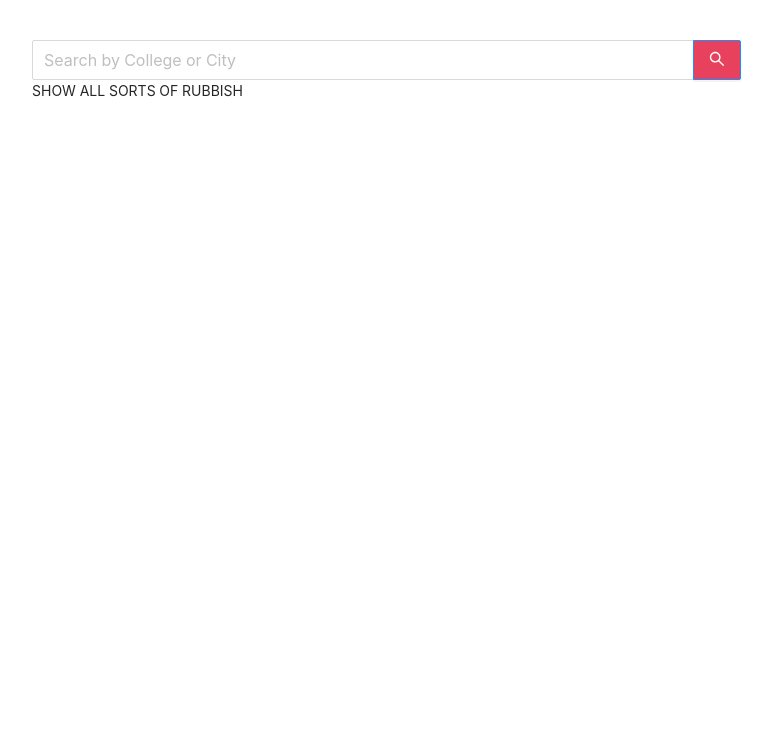
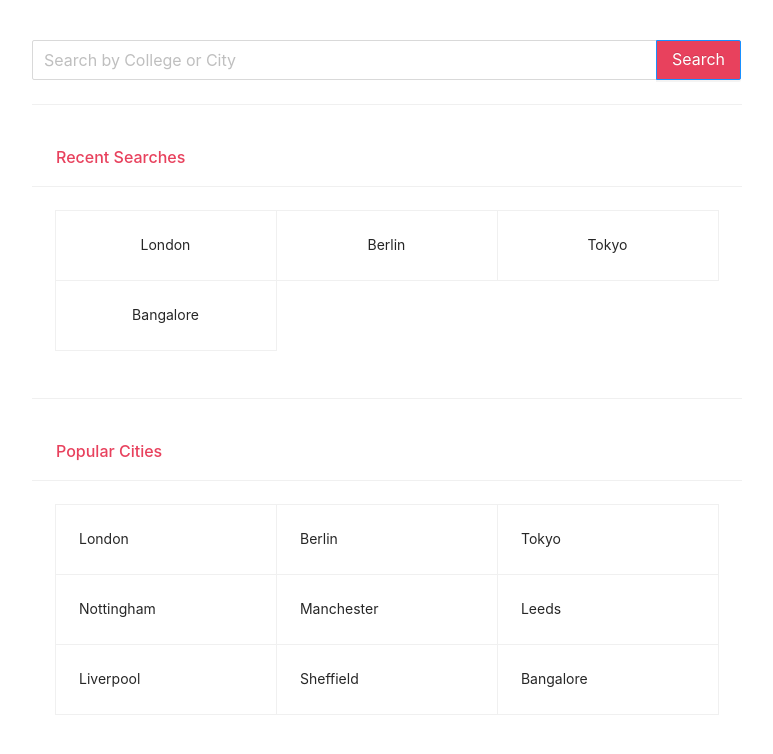
Before and after one commit to daksh-sagar/react-autocomplete, a React (Create React App) app: page / in a window 1280 px wide. Shown: the top 754 px of the page, without its empty margins (253-1026 px from the left). Built offline with nearby package versions, Linux system fonts and the light colour scheme.

Commit message:
Show default suggestions

```diff
--- a/src/App.css
+++ b/src/App.css
@@ -22,3 +22,7 @@
 .ant-btn.ant-btn-primary.ant-btn-lg.ant-input-search-button {
   background-color: #e8415d;
 }
+
+.ant-card-contain-grid:not(.ant-card-loading) .ant-card-body {
+  padding: 24px;
+}
--- a/src/components/Loading.jsx
+++ b/src/components/Loading.jsx
@@ -15,7 +15,7 @@ const Loading = ({ showTip, searchTermLength }) => {
         showTip && (
           <div>
             Please type {3 - searchTermLength} more{' '}
-            {searchTermLength === 2 ? 'letter' : 'letters'} to get sugegstions{' '}
+            {searchTermLength === 2 ? 'letter' : 'letters'} to get suggestions{' '}
           </div>
         )
       }
--- a/src/components/Search.jsx
+++ b/src/components/Search.jsx
@@ -2,6 +2,7 @@ import React, { useState, useEffect } from 'react'
 import { Input, List, Avatar, Typography } from 'antd'
 import axios from 'axios'
 import Loading from './Loading'
+import Suggestions from './Suggestions'
 
 const { Search } = Input
 const { Text } = Typography
@@ -81,6 +82,7 @@ const SearchComponent = () => {
 
       return () => request.cancel()
     }
+    // eslint-disable-next-line react-hooks/exhaustive-deps
   }, [state.requestCount])
 
   return (
@@ -88,12 +90,12 @@ const SearchComponent = () => {
       <Search
         placeholder='Search by College or City'
         onChange={handleInput}
-        enterButton
+        enterButton='Search'
         size='large'
       />
       <div>
         {state.show === 'neither' ? (
-          <div>SHOW ALL SORTS OF RUBBISH</div>
+          <Suggestions />
         ) : state.show === 'loading' ? (
           <Loading
             showTip={showTip}
--- /dev/null
+++ b/src/components/Suggestions.jsx
@@ -0,0 +1,43 @@
+import { Divider, Card } from 'antd'
+import React from 'react'
+
+const gridStyle = {
+  textAlign: 'center',
+  //   marginBottom: '3%',
+}
+
+const Suggestions = () => {
+  return (
+    <>
+      <Divider />
+      <Card
+        headStyle={{ color: '#e8415d' }}
+        title='Recent Searches'
+        bordered={false}
+      >
+        <Card.Grid style={gridStyle}>London</Card.Grid>
+        <Card.Grid style={gridStyle}>Berlin</Card.Grid>
+        <Card.Grid style={gridStyle}>Tokyo</Card.Grid>
+        <Card.Grid style={gridStyle}>Bangalore</Card.Grid>
+      </Card>{' '}
+      <Divider />
+      <Card
+        headStyle={{ color: '#e8415d' }}
+        title='Popular Cities'
+        bordered={false}
+      >
+        <Card.Grid>London</Card.Grid>
+        <Card.Grid>Berlin</Card.Grid>
+        <Card.Grid>Tokyo</Card.Grid>
+        <Card.Grid>Nottingham</Card.Grid>
+        <Card.Grid>Manchester</Card.Grid>
+        <Card.Grid>Leeds</Card.Grid>
+        <Card.Grid>Liverpool</Card.Grid>
+        <Card.Grid>Sheffield</Card.Grid>
+        <Card.Grid>Bangalore</Card.Grid>
+      </Card>
+    </>
+  )
+}
+
+export default Suggestions
```
